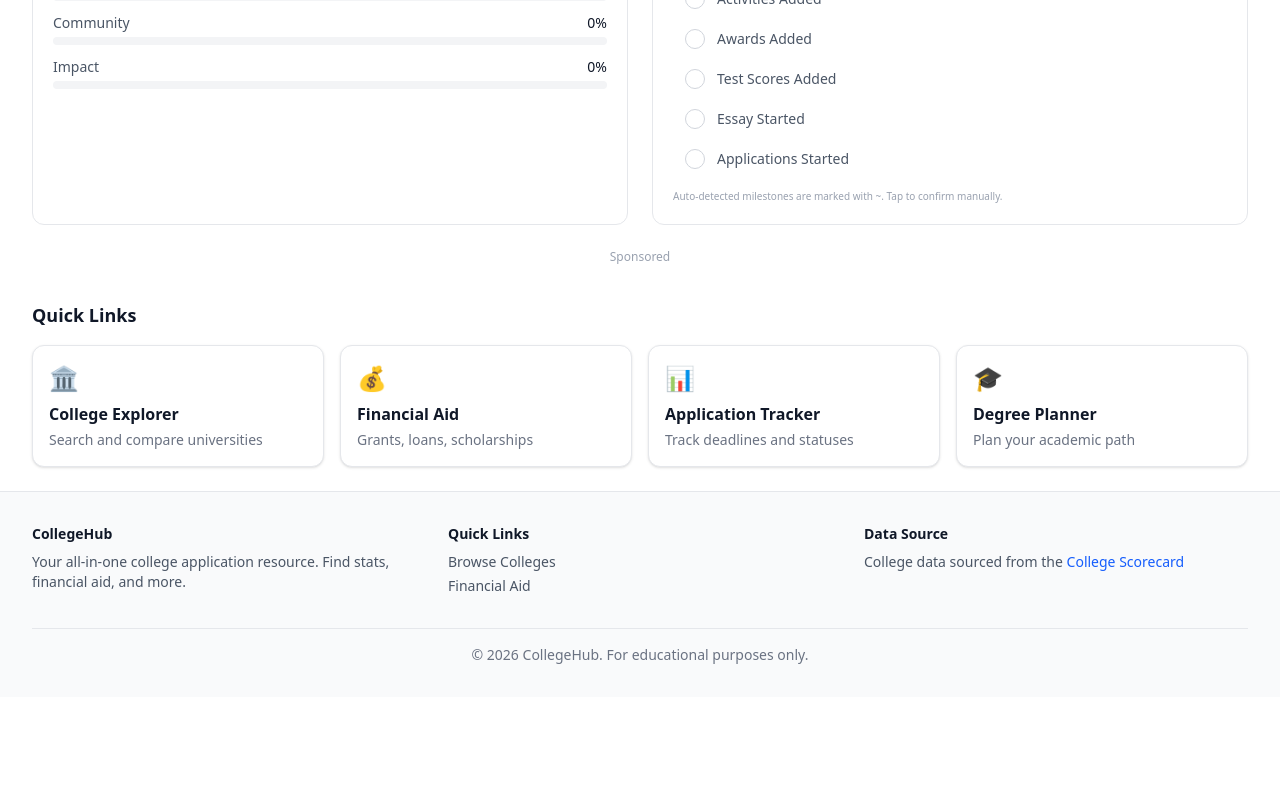
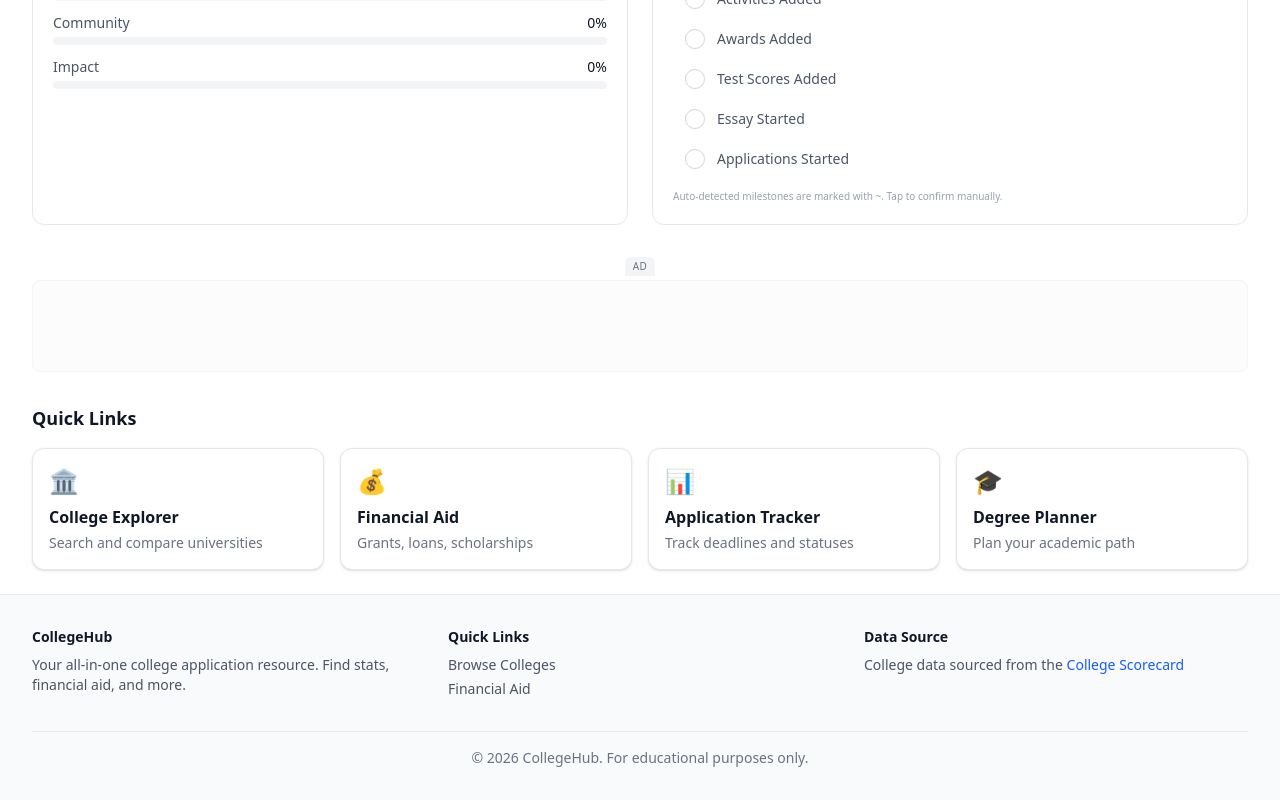
Before and after one commit to RubberDucky3/college-app, a Next.js app: page /dashboard in a window 1280 px wide. Shown: the part 1071-1871 px from the top of the page. Before the commit the page ends 1768 px from the top, so only its background shows below. Built offline with nearby package versions, Linux system fonts and the light colour scheme.

Commit message:
style: improve AdSense component with subtle ad label and container styling
- Add 'Ad' label badge for visibility
- Add subtle border/background container
- Remove unused label prop from all placements
- Maintain clean UX with proper spacing

```diff
--- a/src/app/colleges/[id]/page.tsx
+++ b/src/app/colleges/[id]/page.tsx
@@ -307,7 +307,7 @@
       </div>
 
       {/* Ad — between stats and net price */}
-      <AdSense slot="0000000003" format="auto" label="Sponsored" />
+      <AdSense slot="0000000003" format="auto" />
 
       {/* ─── Net Price by Income ─────────────────────────── */}
       <section className="mt-8">
--- a/src/app/colleges/page.tsx
+++ b/src/app/colleges/page.tsx
@@ -101,7 +101,7 @@
       </div>
 
       {/* Ad — between filters and results */}
-      <AdSense slot="0000000001" format="auto" label="Sponsored" />
+      <AdSense slot="0000000001" format="auto" />
 
       {/* Results */}
       {colleges.length === 0 ? (
--- a/src/app/dashboard/page.tsx
+++ b/src/app/dashboard/page.tsx
@@ -42,7 +42,7 @@
       </div>
 
       {/* Ad */}
-      <AdSense slot="0000000002" format="auto" label="Sponsored" />
+      <AdSense slot="0000000002" format="auto" />
 
       {/* Quick links */}
       <div className="mt-8">
--- a/src/app/match/page.tsx
+++ b/src/app/match/page.tsx
@@ -446,7 +446,7 @@
               )}
 
               {/* Ad — after match results */}
-              <AdSense slot="0000000004" format="auto" label="Sponsored" />
+              <AdSense slot="0000000004" format="auto" />
             </>
           )}
         </div>
--- a/src/components/AdSense.tsx
+++ b/src/components/AdSense.tsx
@@ -9,8 +9,6 @@
   format?: string;
   /** Full width responsive */
   fullWidthResponsive?: boolean;
-  /** Ad label text (shown above ad) */
-  label?: string;
   /** Custom className for the wrapper */
   className?: string;
 }
@@ -31,7 +29,6 @@
   slot,
   format = "auto",
   fullWidthResponsive = true,
-  label,
   className = "",
 }: AdSenseProps) {
   const adRef = useRef<HTMLModElement>(null);
@@ -53,12 +50,19 @@
   }, []);
 
   return (
-    <div className={`my-6 ${className}`}>
-      {label && (
-        <p className="mb-1 text-center text-xs text-gray-400 dark:text-gray-500">
-          {label}
-        </p>
-      )}
+    <div
+      className={`relative my-8 ${className}`}
+      aria-label="Advertisement"
+    >
+      {/* Ad label — subtle but visible */}
+      <div className="mb-1 flex justify-center">
+        <span className="rounded-t-md bg-gray-100 px-2 py-0.5 text-[10px] font-medium uppercase tracking-wider text-gray-500 dark:bg-gray-800 dark:text-gray-400">
+          Ad
+        </span>
+      </div>
+
+      {/* Ad container — subtle border for visual separation */}
+      <div className="overflow-hidden rounded-lg border border-gray-100 bg-gray-50/50 dark:border-gray-800 dark:bg-gray-900/50">
         <ins
           ref={adRef}
           className="adsbygoogle block text-center"
@@ -70,8 +74,10 @@
             display: "block",
             overflow: "hidden",
             backgroundColor: "transparent",
+            minHeight: "90px",
           }}
         />
       </div>
+    </div>
   );
 }
```
Lines whose indentation alone changed are shown as unchanged.
